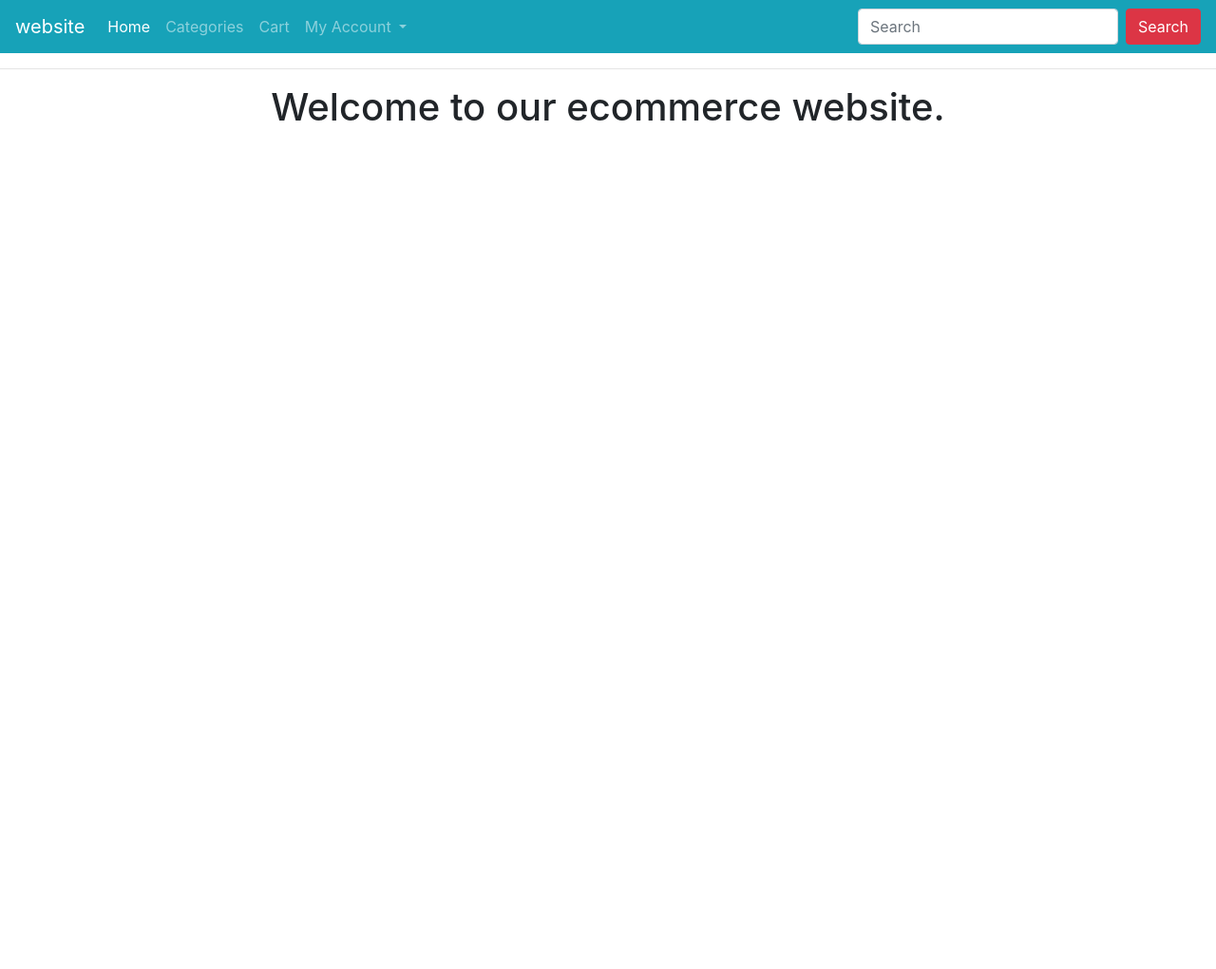
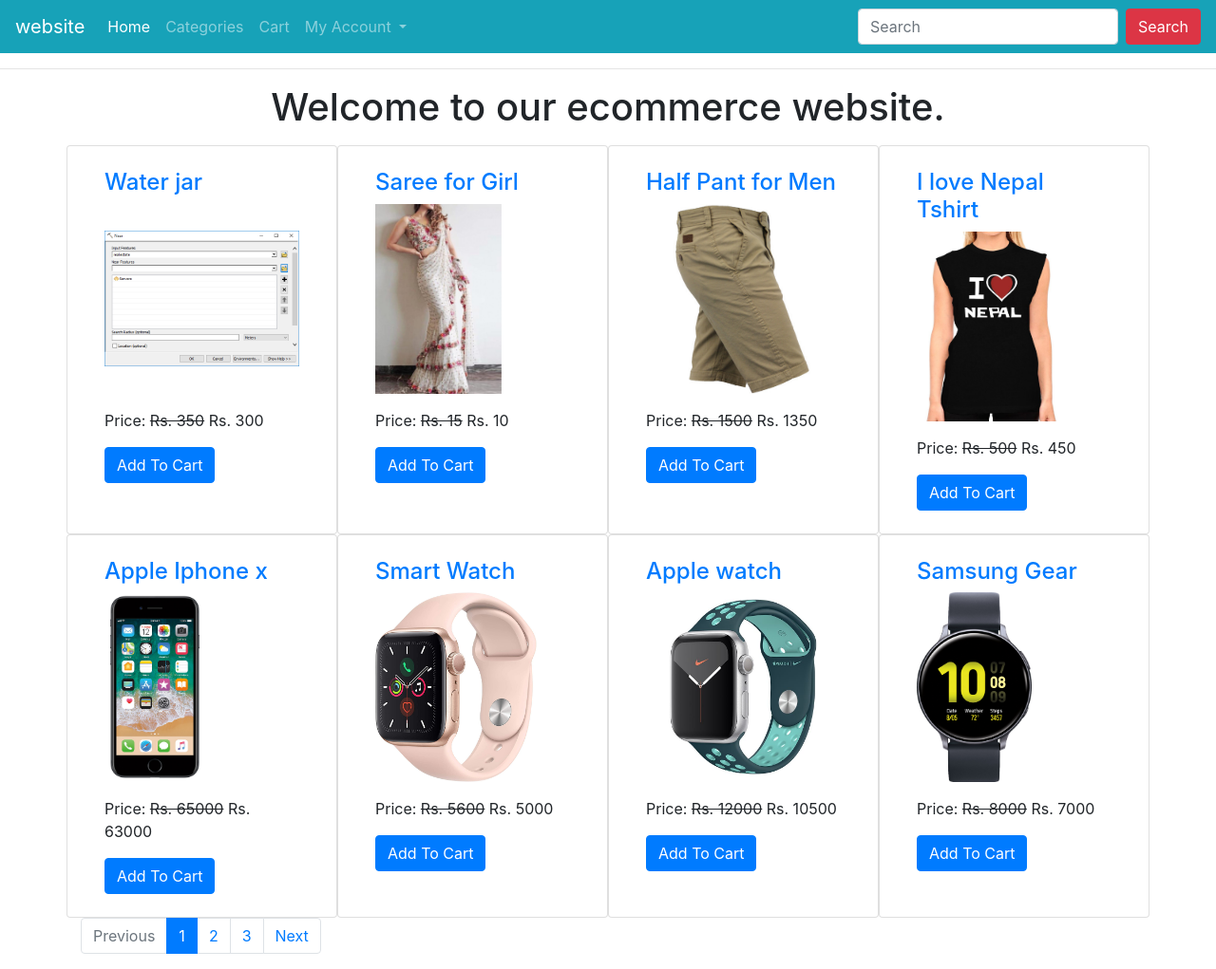
Before and after one commit to abdalwhabSalahaldeen/Automated-Dry-Product-Dispener, a Django app: page / in a window 1280 px wide. Shown: the whole page at 95% size. Before the commit the page ends 127 px from the top, so only its background shows below. Run offline with Django 3.2, Linux system fonts and the light colour scheme; data comes from the database, SQL or seed files in the repository; both versions use the stored data as it was after the commit; some libraries are stand-ins or nearby versions.

Commit message:
make it better

```diff
--- a/templates/home.html
+++ b/templates/home.html
@@ -95,6 +95,53 @@
         </ul>
       </nav>
 
+
+      {% else %}
+
+      <div class="row mt-3">
+        {% for p in product_list %}
+        <div class="col-md-3 card">
+            <div class="m-4">
+                <h4><a href="{% url 'ecomapp:productdetail' p.slug %}">{{p.title}}</a></h4>
+                <img src="{{p.image.url}}" alt="" class="img-fluid" style="height: 200px; object-fit: contain;">
+                <p class="mt-3">Price: <strike>Rs. {{p.marked_price}}</strike> Rs. {{p.selling_price}}</p>
+                <button  class="btn btn-primary id-{{p.pk}}">Add To Cart</button>
+            </div>
+        </div>
+        {% endfor %}
+    </div>
+    <nav aria-label="...">
+        <ul class="pagination">
+            {% if product_list.has_previous %}
+            <li class="page-item">
+                <a class="page-link" href="?page={{ product_list.previous_page_number }}">Previous</a>
+              </li>
+            {% else %}
+            <li class="page-item disabled">
+                <a class="page-link" href="#" tabindex="-1" aria-disabled="true">Previous</a>
+            </li>
+            {% endif %}
+
+            {% for i in product_list.paginator.page_range %}
+            {% if i == product_list.number %}
+            <li class="page-item active"><a class="page-link">{{i}}</a></li>
+            {% else %}
+            <li class="page-item"><a class="page-link" href="?page={{i}}">{{i}}</a></li>
+            {% endif %}
+            {% endfor %}
+
+            {% if product_list.has_next %}
+            <li class="page-item">
+                <a class="page-link" href="?page={{ product_list.next_page_number }}">Next</a>
+            </li>
+            {% else %}
+            <li class="page-item disabled">
+                <a class="page-link" href="#" tabindex="-1" aria-disabled="true">Next</a>
+            </li>
+            {% endif %}
+        </ul>
+      </nav>
+
       {% endif %}
 
 </div>
```
Also changed, not shown: db.sqlite3.
